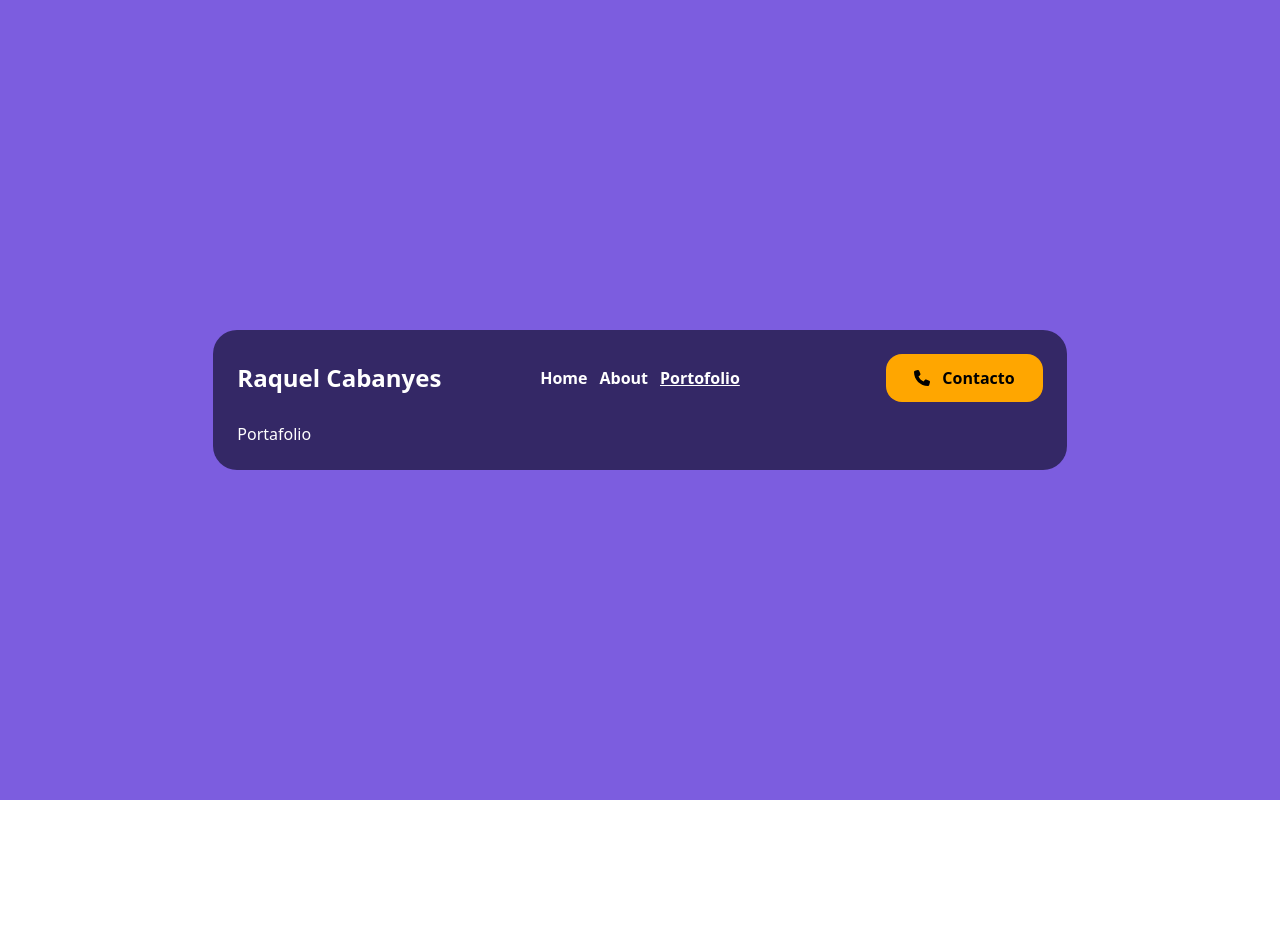
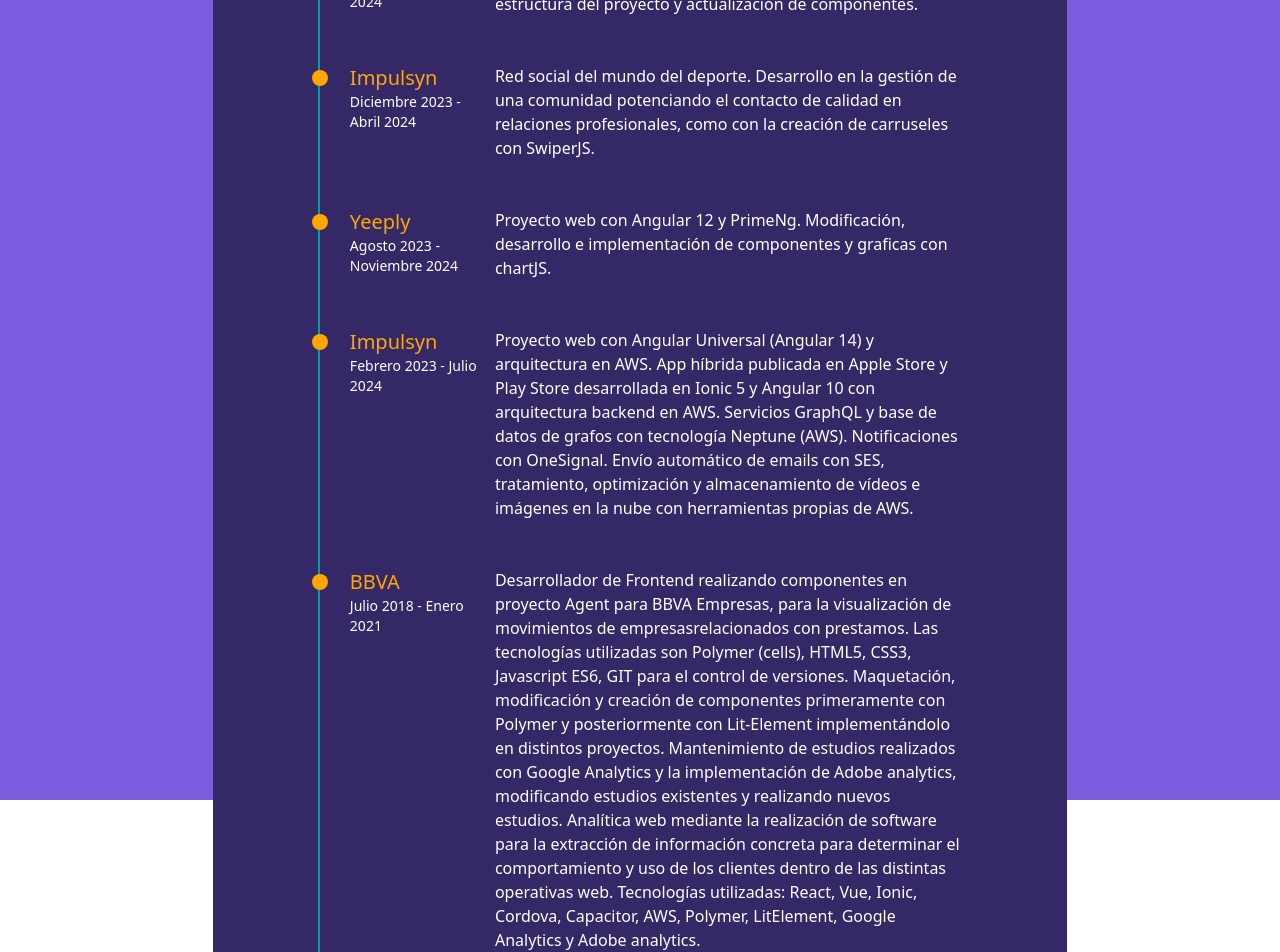
Before and after one commit to raquelCabanyes/personal-portfolio, an Angular app: page /portofolio in a window 1280 px wide. Shown: the top 952 px of the page. Before the commit the page ends 800 px from the top, so only its background shows below. Built offline with nearby package versions, Linux system fonts and the light colour scheme.

Commit message:
added professional experience

```diff
--- a/src/app/page/about/about.component.html
+++ b/src/app/page/about/about.component.html
@@ -49,7 +49,7 @@
     </div>
   </div>
   <div class="w-1/3 pl-4">
-    <div class="flex flex-col rounded-lg p-6 bg-[#E6E6FA] text-[#342866]">
+    <div class="flex flex-col rounded-lg p-6 bg-quinquenary text-[#342866]">
       <div>Raquel Cabanyes Hernán-Gómez</div>
       <div class="pt-2">Técnico Senior (Frontend)</div>
       <div class="pt-2">Técnico Superior en Desarrollo de Aplicaciones Web</div>
--- a/src/app/page/portofolio/portofolio.component.html
+++ b/src/app/page/portofolio/portofolio.component.html
@@ -1,3 +1,76 @@
-<div class="flex px-6 pb-6 pt-0">
-  <p class="text-white">Portafolio</p>
+<div class="flex flex-col px-6 pb-6 pt-0">
+    <div class="flex justify-center text-white pb-12">
+      <div class="experiencia relative pl-8 w-1/5">
+        <div class="text-xl text-quaternary">Impulsyn</div>
+        <div class="text-sm">Mayo 2024 - Actualmente</div>
+      </div>
+      <div class="pl-4 w-3/5">
+        Red profesional de empleos relacionados con el deporte. Desarrollo en la gestión de una comunidad potenciando el contacto de calidad en relaciones profesionales. Realizado con Angular 14 e Ionic 6.
+      </div>
+    </div>
+
+    <div class="flex justify-center text-white pb-12">
+      <div class="experiencia relative pl-8 w-1/5">
+        <div class="text-xl text-quaternary">Seidor</div>
+        <div class="text-sm">Marzo 2024 - Mayo 2024</div>
+      </div>
+      <div class="pl-4 w-3/5">
+        Actualización tecnológica de app hibrida de Ionic 3 y Angular 6 a Ionic 6 y angular 12. Modificación y migración de la estructura del proyecto y actualización de componentes.
+      </div>
+    </div>
+
+    <div class="flex justify-center text-white pb-12">
+      <div class="experiencia relative pl-8 w-1/5">
+        <div class="text-xl text-quaternary">Impulsyn</div>
+        <div class="text-sm">Diciembre 2023 - Abril 2024</div>
+      </div>
+      <div class="pl-4 w-3/5">
+        Red social del mundo del deporte. Desarrollo en la gestión de una comunidad potenciando el contacto de calidad en relaciones profesionales, como con la creación de carruseles con SwiperJS.
+      </div>
+    </div>
+
+    <div class="flex justify-center text-white pb-12">
+      <div class="experiencia relative pl-8 w-1/5">
+        <div class="text-xl text-quaternary">Yeeply</div>
+        <div class="text-sm">Agosto 2023 - Noviembre 2024</div>
+      </div>
+      <div class="pl-4 w-3/5">
+        Proyecto web con Angular 12 y PrimeNg. Modificación, desarrollo e implementación de componentes y graficas con chartJS.
+      </div>
+    </div>
+
+    <div class="flex justify-center text-white pb-12">
+      <div class="experiencia relative pl-8 w-1/5">
+        <div class="text-xl text-quaternary">Impulsyn</div>
+        <div class="text-sm">Febrero 2023 - Julio 2024</div>
+      </div>
+      <div class="pl-4 w-3/5">
+        Proyecto web con Angular Universal (Angular 14) y arquitectura en AWS. App híbrida publicada en Apple Store y Play Store desarrollada en Ionic 5 y Angular 10 con arquitectura backend en AWS. Servicios GraphQL y base de datos de grafos con tecnología Neptune (AWS). Notificaciones con OneSignal. Envío automático de emails con SES, tratamiento, optimización y almacenamiento de vídeos e imágenes en la nube con herramientas propias de AWS.
+      </div>
+    </div>
+
+    <div class="flex justify-center text-white pb-12">
+      <div class="experiencia relative pl-8 w-1/5">
+        <div class="text-xl text-quaternary">BBVA</div>
+        <div class="text-sm">Julio 2018 - Enero 2021</div>
+      </div>
+      <div class="pl-4 w-3/5">
+        Desarrollador de Frontend realizando componentes en proyecto Agent para BBVA Empresas, para la visualización de movimientos de empresasrelacionados con prestamos. Las tecnologías utilizadas son Polymer (cells), HTML5, CSS3, Javascript ES6, GIT para el control de versiones.
+        Maquetación, modificación y creación de componentes primeramente con Polymer y posteriormente con Lit-Element implementándolo en distintos proyectos.
+        Mantenimiento de estudios realizados con Google Analytics y la implementación de Adobe analytics, modificando estudios existentes y realizando nuevos estudios.
+        Analítica web mediante la realización de software para la extracción de información concreta para determinar el comportamiento y uso de los clientes dentro de las distintas operativas web.
+        Tecnologías utilizadas:
+        React, Vue, Ionic, Cordova, Capacitor, AWS, Polymer, LitElement, Google Analytics y Adobe analytics.
+      </div>
+    </div>
+
+    <div class="flex justify-center text-white">
+      <div class="experiencia first-experience relative pl-8 w-1/5">
+        <div class="text-xl text-quaternary">MYMOID</div>
+        <div class="text-sm">Marzo 2018 - Junio 2018</div>
+      </div>
+      <div class="pl-4 w-3/5">
+        Maquetación, modificación y creación de componentes ReactJS, para desarrollo web de una pasarela de pagos.
+      </div>
+    </div>
 </div>
--- a/src/app/page/portofolio/portofolio.component.scss
+++ b/src/app/page/portofolio/portofolio.component.scss
@@ -0,0 +1,18 @@
+.experiencia::before {
+  content: '';
+  height: calc(100%);
+  @apply absolute top-0 left-0 w-0.5 bg-tertiary z-10;
+}
+
+.experiencia:not(.first-experience)::before {
+  content: '';
+  height: calc(100% + 48px);
+  @apply absolute top-0 left-0 w-0.5 bg-tertiary z-10;
+}
+
+.experiencia::after {
+  content: '';
+  left: -6px;
+  border-radius: 50%;
+  @apply absolute top-1.5 w-4 h-4 bg-quaternary z-20;
+}
--- a/src/styles.scss
+++ b/src/styles.scss
@@ -8,4 +8,5 @@
   --color-secondary: #7c5ddf;
   --color-tertiary: #00a1a3;
   --color-quaternary: #ffa600;
+  --color-quinquenary: #E6E6FA;
 }
--- a/tailwind.config.js
+++ b/tailwind.config.js
@@ -13,6 +13,7 @@
       secondary: 'var(--color-secondary)',
       tertiary: 'var(--color-tertiary)',
       quaternary: 'var(--color-quaternary)',
+      quinquenary: 'var(--color-quinquenary)',
     },
   },
   plugins: [],
```
